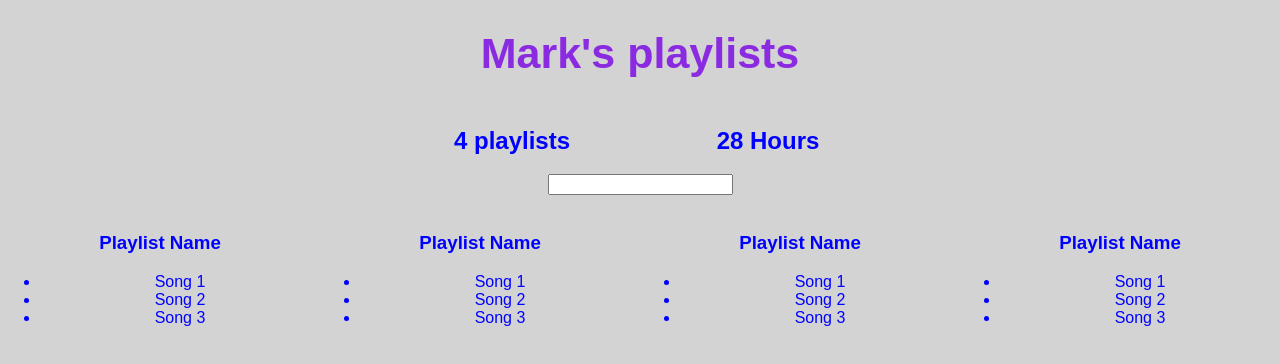
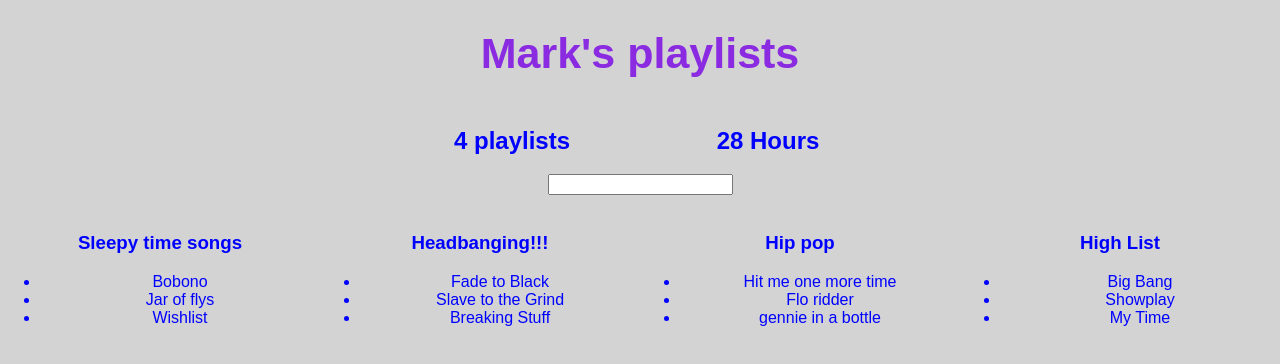
Before and after one commit to mtiahrt/better-playlists, a React (Create React App) app: page / in a window 1280 px wide. Shown: the top 364 px of the page. Built offline with nearby package versions, Linux system fonts and the light colour scheme.

Commit message:
dymanic list of song data
for the playlist songs.

```diff
--- a/src/App.js
+++ b/src/App.js
@@ -91,11 +91,10 @@
     return(
       <div style={{...defaultStyle, width: "25%", display: "inline-block"}}>
         <img />
-        <h3>Playlist Name</h3>
+        <h3>{this.props.playlist.name}</h3>
         <ul>
-          <li>Song 1</li>
-          <li>Song 2</li>
-          <li>Song 3</li>
+          {this.props.playlist.songs.map(song =>
+            <li>{song.name}</li>)}
         </ul>
       </div>
     );
@@ -109,7 +108,7 @@
 
   componentDidMount() {
     setTimeout(() => {
-      this.setState({serverData: fakeServerData})
+      this.setState({serverData: fakeServerData});
     }, 2000);
   }
 
@@ -122,15 +121,13 @@
             <PlaylistCounter playlists={this.state.serverData.user.playlists}/>
             <HoursCounter playlists={this.state.serverData.user.playlists}/>
             <Filter/>
-            <Playlist/>
-            <Playlist/>
-            <Playlist/>
-            <Playlist/>
+            {this.state.serverData.user.playlists.map(playlist =>
+             <Playlist playlist={playlist}/>
+             )}
           </div> : <h1>'Loading Your Playlists'</h1>
         }
       </div>
     );
   }
 }
-
 export default App;
```
